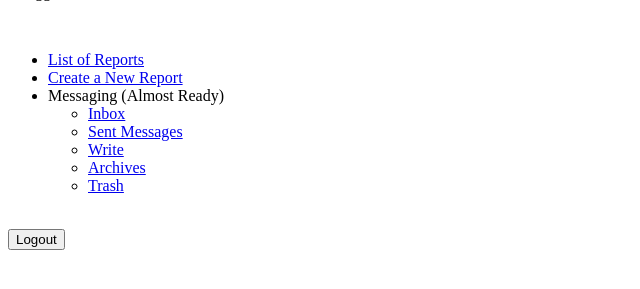
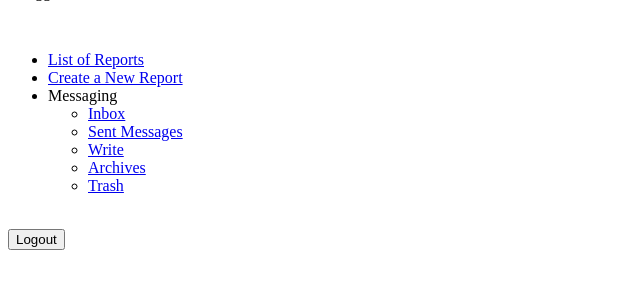
Before and after one commit to mcr5fh/Django_WebProject, a Django app: template webapp/src/myproject/myapp/templates/index.html in a window 1280 px wide. Shown: the part 33-322 px from the top of the page, without its empty margins (0-640 px from the left). Run offline with Django 3.2, Linux system fonts and the light colour scheme; the template is opened without the code that fills it, so the values that code supplies are empty.

Commit message:
Removed 'Almost Ready' from the index page

```diff
--- a/secureshare_new/myapplication/templates/index.html
+++ b/secureshare_new/myapplication/templates/index.html
@@ -11,7 +11,7 @@
         <ul>
             <li><a href = "{% url 'list' %}">List of Reports</a> </li>
             <li><a href = "{% url 'report' %}">Create a New Report</a> </li>
-            <li>Messaging (Almost Ready)</li>
+            <li>Messaging</li>
            {% block postman_menu %}
                 <ul id="postman_menu">
                  <li><a href="{% url 'postman:inbox' %}">Inbox</a></li>
```
